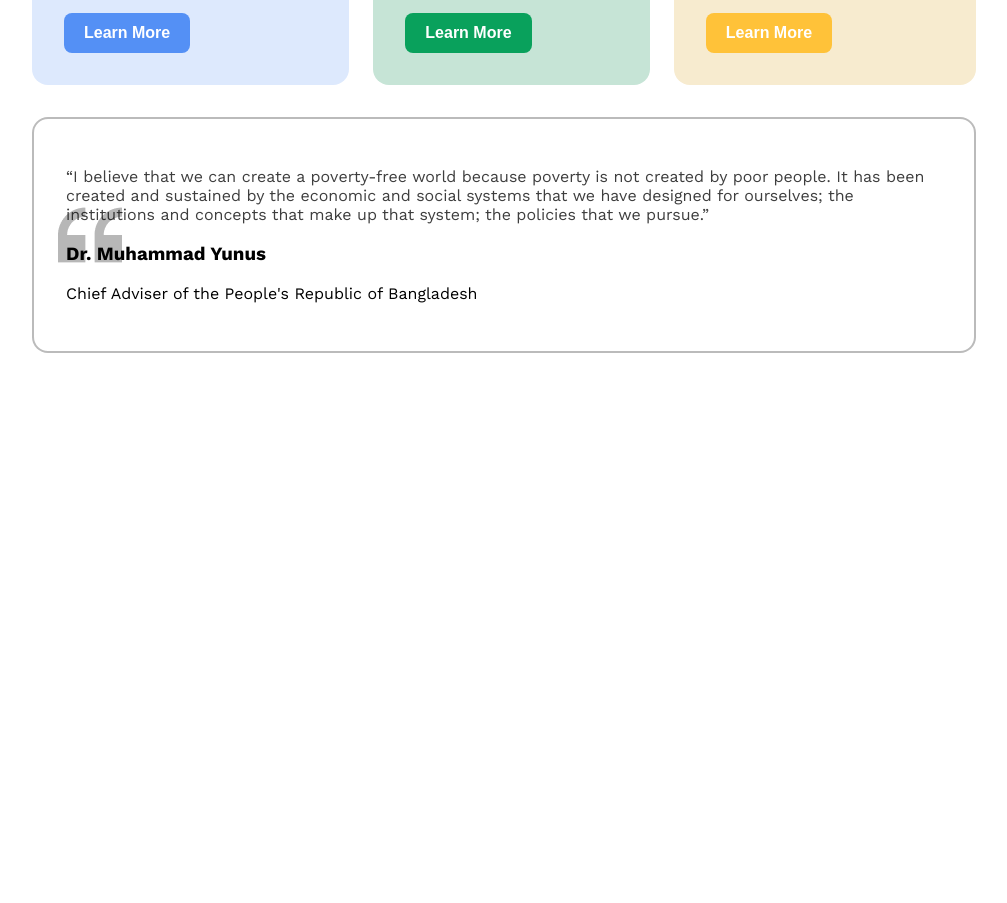
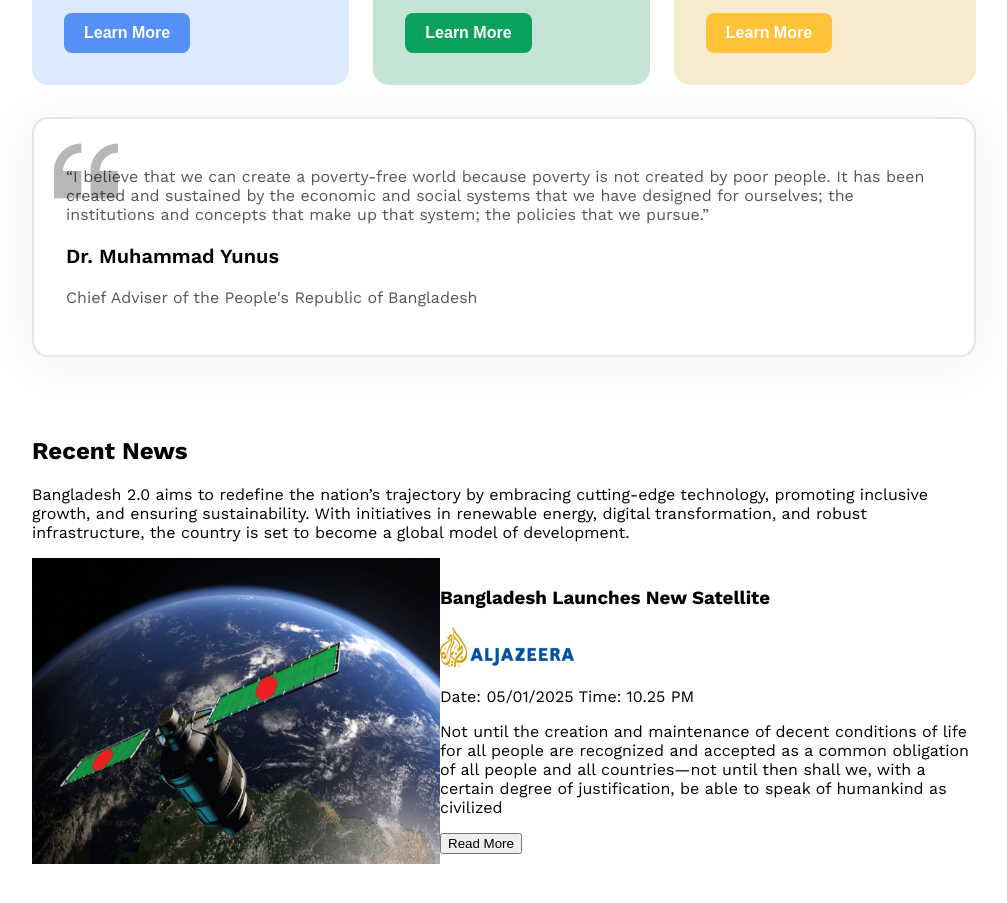
Before and after one commit to iqbalhossensayem/My-first-assignment, a plain HTML site: page index.html in a window 1280 px wide. Shown: the part 1346-2249 px from the top of the page, without its empty margins (136-1143 px from the left). Before the commit the page ends 1779 px from the top, so only its background shows below. Drawn offline with nearby package versions, Linux system fonts and the light colour scheme.

Commit message:
news section

```diff
--- a/index.html
+++ b/index.html
@@ -45,31 +45,60 @@
             <div class="light-purple">
                 <img class="card" src="assets/card-icon.png" alt="">
                 <h3 class="vision heading">Digital Transformation</h3>
-                <p class="vision-paragrapg">Creating a nationwide digital ecosystem to enhance connectivity and access to services for all
+                <p class="vision-paragrapg">Creating a nationwide digital ecosystem to enhance connectivity and access
+                    to services for all
                     citizens.</p>
-                <button class="vision-btn" style="background-color:#5490F5 ;" >Learn More</button>
+                <button class="vision-btn" style="background-color:#5490F5 ;">Learn More</button>
             </div>
             <div class="light-green">
                 <img class="card" src="assets/card-icon.png" alt="">
                 <h3 class="vision heading">Green Energy</h3>
-                <p class="vision-paragrapg">Investments in solar and wind energy to ensure a sustainable and eco-friendly future..</p>
+                <p class="vision-paragrapg">Investments in solar and wind energy to ensure a sustainable and
+                    eco-friendly future..</p>
                 <button class="vision-btn" style="background-color: #09A15C;">Learn More</button>
             </div>
             <div class="light-yellow">
                 <img class="card" src="assets/card-icon.png" alt="">
                 <h3 class="vision heading">Modern Infrastructure</h3>
-                <p class="vision-paragrapg">Building state-of-the-art infrastructure to support economic growth and global competitiveness.</p>
+                <p class="vision-paragrapg">Building state-of-the-art infrastructure to support economic growth and
+                    global competitiveness.</p>
                 <button class="vision-btn" style="background-color: #FFC239;">Learn More</button>
             </div>
         </section>
         <section class="vision-3">
 
-            <p class="quote">“I believe that we can create a poverty-free world because poverty is not created by poor people. It has
+            <p class="same-para">“I believe that we can create a poverty-free world because poverty is not created by
+                poor people. It has
                 been created and sustained by the economic and social systems that we have designed for ourselves; the
                 institutions and concepts that make up that system; the policies that we pursue.”</p>
-            <h3>Dr. Muhammad Yunus</h3>
-            <p>Chief Adviser of the People's Republic of Bangladesh</p>
+            <h3 class="name">Dr. Muhammad Yunus</h3>
+            <p class="same-para">Chief Adviser of the People's Republic of Bangladesh</p>
         </section>
+
+        <section class="news-card">
+            <div class="news">
+                <h2>Recent News</h2>
+                <p>Bangladesh 2.0 aims to redefine the nation’s trajectory by embracing cutting-edge technology,
+                    promoting inclusive growth, and ensuring sustainability. With initiatives in renewable energy,
+                    digital transformation, and robust infrastructure, the country is set to become a global model of
+                    development.</p>
+            </div>
+            <div class="news-portal">
+                <img src="assets/satelite.png" alt="satelite">
+                <div class="news-info">
+                    <h3>Bangladesh Launches New Satellite</h3>
+                    <img src="assets/al-jazeera.png" alt="al-jazeera logo">
+                    <p>Date: 05/01/2025 Time: 10.25 PM</p>
+                    <p class="news-discription">Not until the creation and maintenance of decent conditions of life for all people are recognized
+                        and accepted as a common obligation of all people and all countries—not until then shall we,
+                        with a certain degree of justification, be able to speak of humankind as civilized</p>
+                        <button>Read More</button>
+                </div>
+
+            </div>
+        </section>
+
+
     </main>
 </body>
 
--- a/style/style.css
+++ b/style/style.css
@@ -1,6 +1,3 @@
-
-
-
 .work-sans-normal {
     font-family: "Work Sans", serif;
     font-optical-sizing: auto;
@@ -44,7 +41,7 @@ nav {
     align-items: center;
     justify-content: space-between;
     border-radius: 8px;
-     margin-top: 33px;
+    margin-top: 33px;
     margin-left: 160px;
     margin-right: 160px;
     padding-left: 60px;
@@ -56,7 +53,8 @@ nav {
     font-weight: 500;
     font-size: 24px;
 }
-.banner-head{
+
+.banner-head {
     font-weight: 800;
     font-size: 45px;
     max-width: 622px;
@@ -68,11 +66,12 @@ nav {
 }
 
 
-.title-img{
-    width: 475px ;
+.title-img {
+    width: 475px;
     padding-top: 80px;
     padding-bottom: 80px;
 }
+
 /* shared styles */
 .primary-btn {
     font-weight: 700;
@@ -90,33 +89,40 @@ nav {
     color: rgba(14, 14, 14, 0.5);
 
 }
-.primary{
+
+.primary {
     margin: 80px 160px;
     align-items: center;
 }
-.same-heading{
+
+.same-heading {
     font-weight: 700;
     font-size: 40px;
 }
-.same-para{
+
+.same-para {
     font-weight: 400;
     font-size: 16px;
     color: rgba(14, 14, 14, 0.7);
 }
-.card{
+
+.card {
     width: 62px;
 }
-.vision-heading{
+
+.vision-heading {
     font-weight: 700;
     font-size: 20px;
 }
-.vision-paragrapg{
-    font-weight:400 ;
+
+.vision-paragrapg {
+    font-weight: 400;
     font-size: 16px;
     color: rgba(14, 14, 14, 0.7);
+
 }
 
-.vision-btn{
+.vision-btn {
     font-weight: 600;
     font-size: 16px;
     color: #FFFFFF;
@@ -128,40 +134,62 @@ nav {
 
 
 /* main design */
-.vision-2{
+.vision-2 {
     display: flex;
     align-items: center;
     justify-content: space-between;
     gap: 24px;
 
 }
-.light-purple{
-    background-color:rgba(84, 144, 245, 0.2) ;
+
+.light-purple {
+    background-color: rgba(84, 144, 245, 0.2);
     border-radius: 16px;
     padding: 32px;
 }
-.light-green{
-    background-color:#C6E4D6;
+
+.light-green {
+    background-color: #C6E4D6;
     border-radius: 16px;
     padding: 32px;
 }
-.light-yellow{
+
+.light-yellow {
     background-color: #F7EBCF;
     border-radius: 16px;
     padding: 32px;
 }
-.vision-3{
+
+.vision-3 {
     background-image: url(../assets/quote-bg.png);
     background-repeat: no-repeat;
-    background-position: 24px ;
+    background-position: 20px 20px;
     /* padding: 25px 1192px 167px 24px; */
     background-color: #FFFFFF;
-    border: 2px solid rgba(142, 142, 142, 0.6);
+    border: 2px solid rgb(232, 229, 229);
     border-radius: 16px;
     padding: 32px;
     margin: 32px 0px 80px 0px;
+    box-shadow: 0px 4px 50px 0px rgba(0, 0, 0, 0.06);
 
 }
-.quote{
-color: rgba(14, 14, 14, 0.8);
+
+.name {
+
+    font-size: 20px;
+    font-weight: 600;
 }
+
+/* news section */
+/* .news-sec{
+    display: flex;
+    justify-content: center;
+    align-items: center;
+} */
+
+
+.news-portal{
+    display: flex;
+    align-items:center;
+    justify-content: space-between;
+}
```
